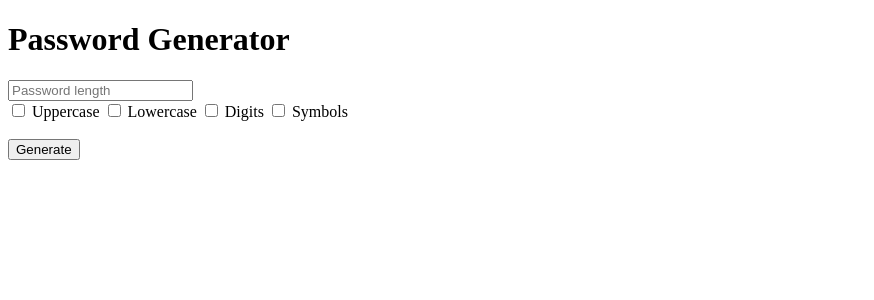
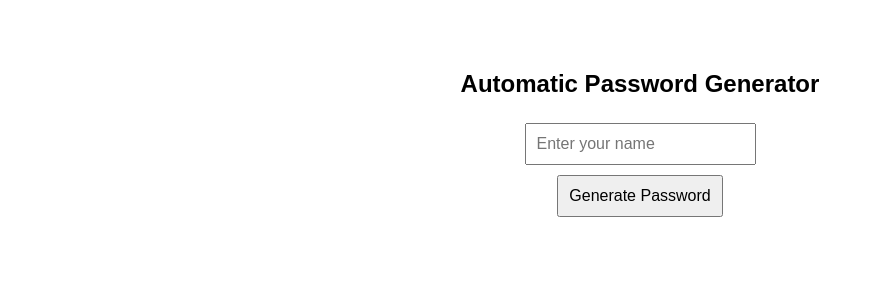
Before and after one commit to lakshya-bandi25/case-study, a Flask app: page / in a window 1280 px wide. Shown: the top 300 px of the page, without its empty margins (0-874 px from the left). Run offline with Flask 3, Linux system fonts and the light colour scheme.

Commit message:
Update index.html

```diff
--- a/templates/index.html
+++ b/templates/index.html
@@ -1,23 +1,62 @@
 <!DOCTYPE html>
-<html>
+<html lang="en">
 <head>
+    <meta charset="UTF-8">
+    <meta name="viewport" content="width=device-width, initial-scale=1.0">
     <title>Password Generator</title>
+    <style>
+        body {
+            font-family: Arial, sans-serif;
+            display: flex;
+            flex-direction: column;
+            align-items: center;
+            margin-top: 50px;
+        }
+        input, button {
+            padding: 10px;
+            margin: 5px;
+            font-size: 16px;
+        }
+        #password {
+            font-weight: bold;
+            margin-top: 15px;
+            color: green;
+        }
+    </style>
 </head>
 <body>
-    <h1>Password Generator</h1>
-    <form method="POST" action="/generate">
-        <input type="number" name="length" placeholder="Password length" required>
-        <br>
-        <label><input type="checkbox" name="uppercase"> Uppercase</label>
-        <label><input type="checkbox" name="lowercase"> Lowercase</label>
-        <label><input type="checkbox" name="digits"> Digits</label>
-        <label><input type="checkbox" name="symbols"> Symbols</label>
-        <br><br>
-        <button type="submit">Generate</button>
-    </form>
 
-    {% if result %}
-        <p>{{ result }}</p>
-    {% endif %}
+    <h2>Automatic Password Generator</h2>
+
+    <input type="text" id="name" placeholder="Enter your name">
+    <button onclick="generatePassword()">Generate Password</button>
+
+    <div id="password"></div>
+
+    <script>
+        function generatePassword() {
+            const name = document.getElementById('name').value;
+            if (!name) {
+                alert("Please enter your name!");
+                return;
+            }
+
+            const characters = "ABCDEFGHIJKLMNOPQRSTUVWXYZabcdefghijklmnopqrstuvwxyz0123456789!@#$%^&*()";
+            const length = 12; // password length
+            let password = "";
+
+            // Simple approach: combine part of the name with random characters
+            const namePart = name.slice(0, 3); // first 3 letters of name
+            password += namePart;
+
+            for (let i = namePart.length; i < length; i++) {
+                const randomIndex = Math.floor(Math.random() * characters.length);
+                password += characters[randomIndex];
+            }
+
+            document.getElementById('password').textContent = "Generated Password: " + password;
+        }
+    </script>
+
 </body>
 </html>
```
